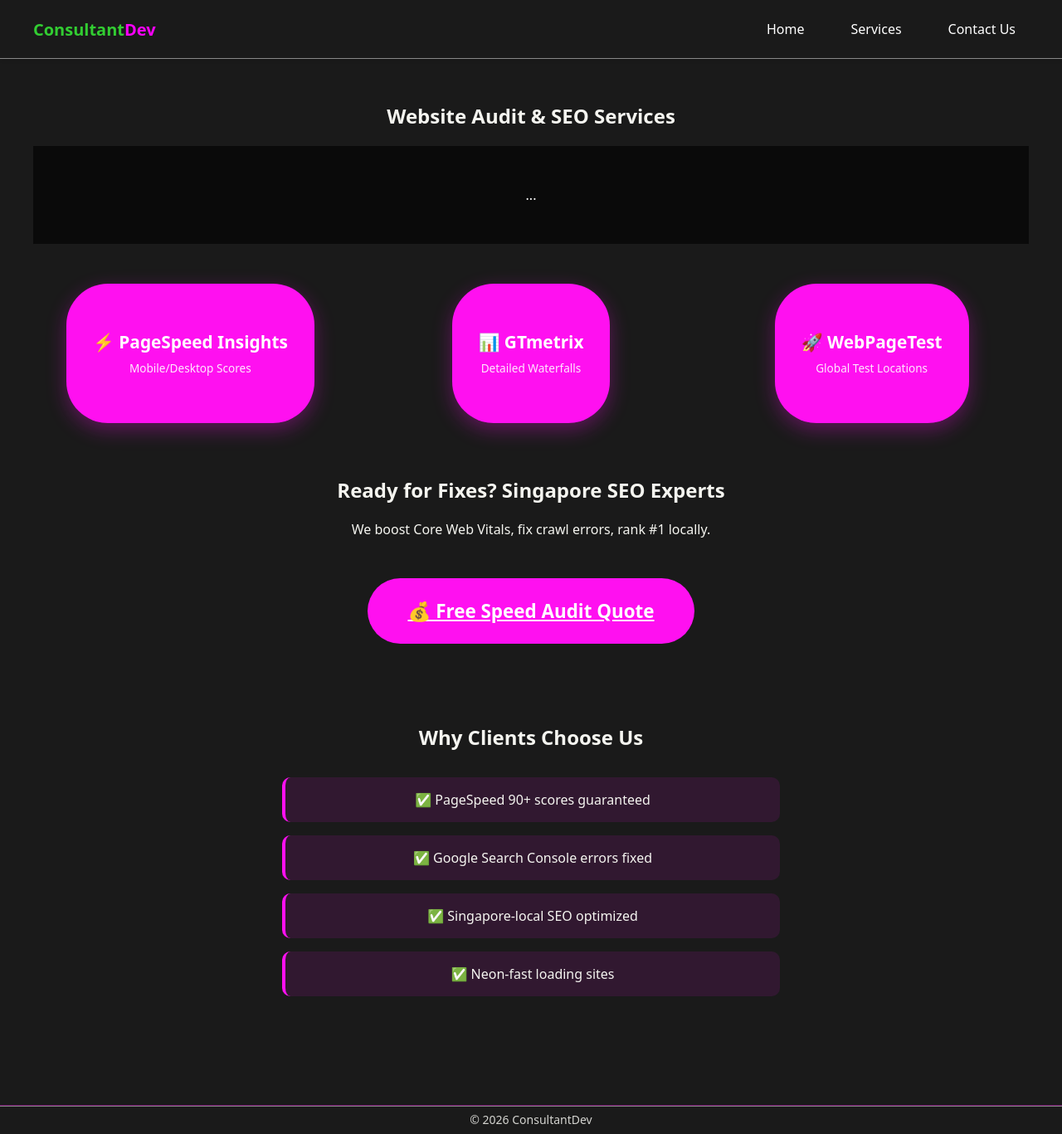
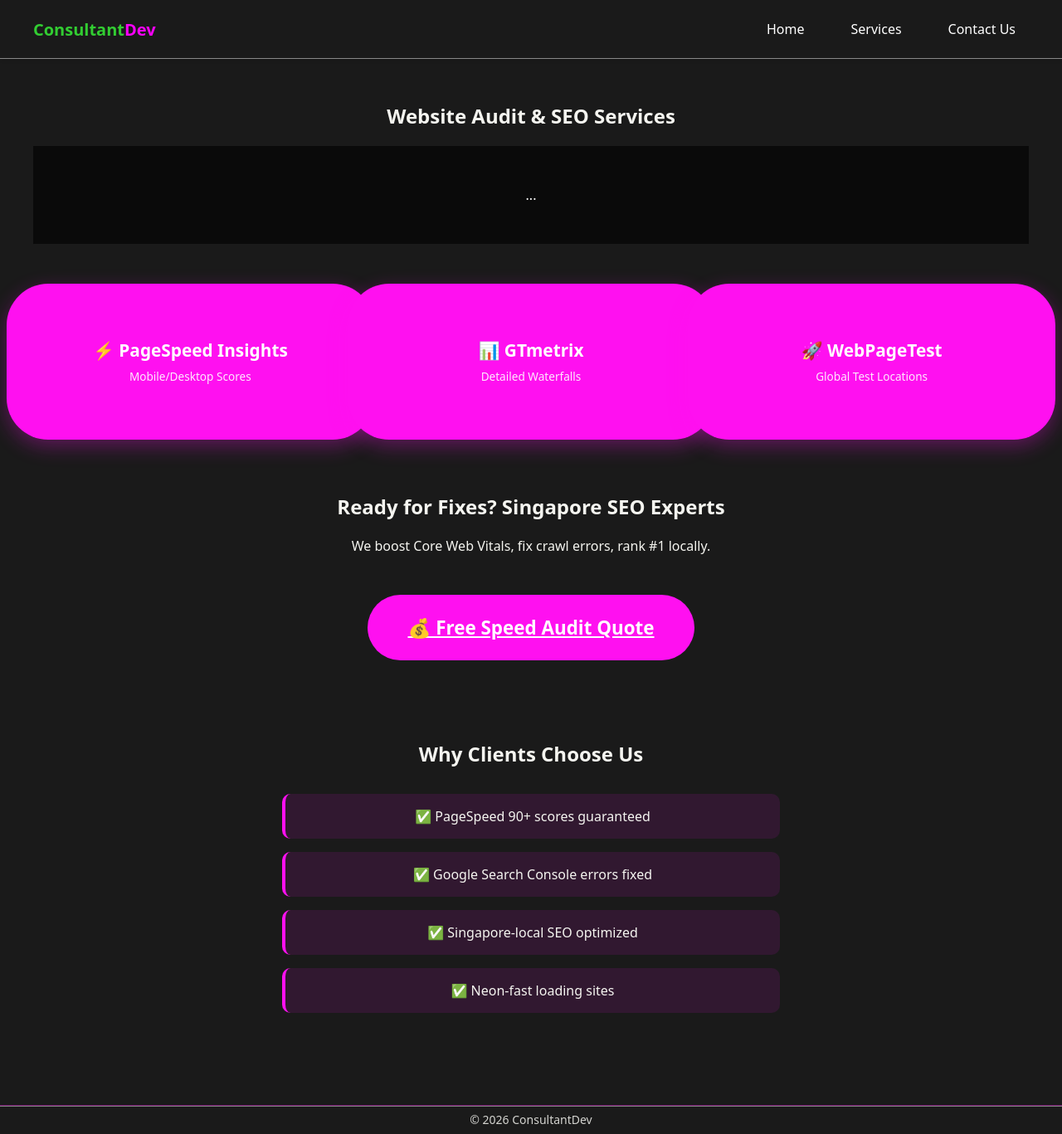
Before and after one commit to m33lucky-benny/ebiya-consul, a Jekyll site: the page built from services.md, in a window 1280 px wide and 1367 px high. Shown: the whole window at 83% size. Built offline with Jekyll 4.4.1, drawn with Linux system fonts in a browser that asks for light colours.

Commit message:
Update main.scss

```diff
--- a/assets/css/main.scss
+++ b/assets/css/main.scss
@@ -143,3 +143,24 @@
   margin: 1rem 0;
   color: #888;
 }
+
+.tool-btn {
+  background: var(--primary, #FF10F0);
+  color: white !important;
+  padding: 1.5rem 2rem;
+  border: none;
+  border-radius: 50px;
+  font-size: 1.3rem;
+  font-weight: bold;
+  text-decoration: none;
+  display: flex;
+  flex-direction: column;
+  align-items: center;
+  justify-content: center;
+  text-align: center;
+  box-shadow: 0 8px 25px rgba(255,16,240,0.3);
+  transition: all 0.3s;
+  width: 100%;      /* NEW: Full grid cell width */
+  height: 140px;    /* NEW: Fixed equal height */
+  min-height: 140px;
+}
```
